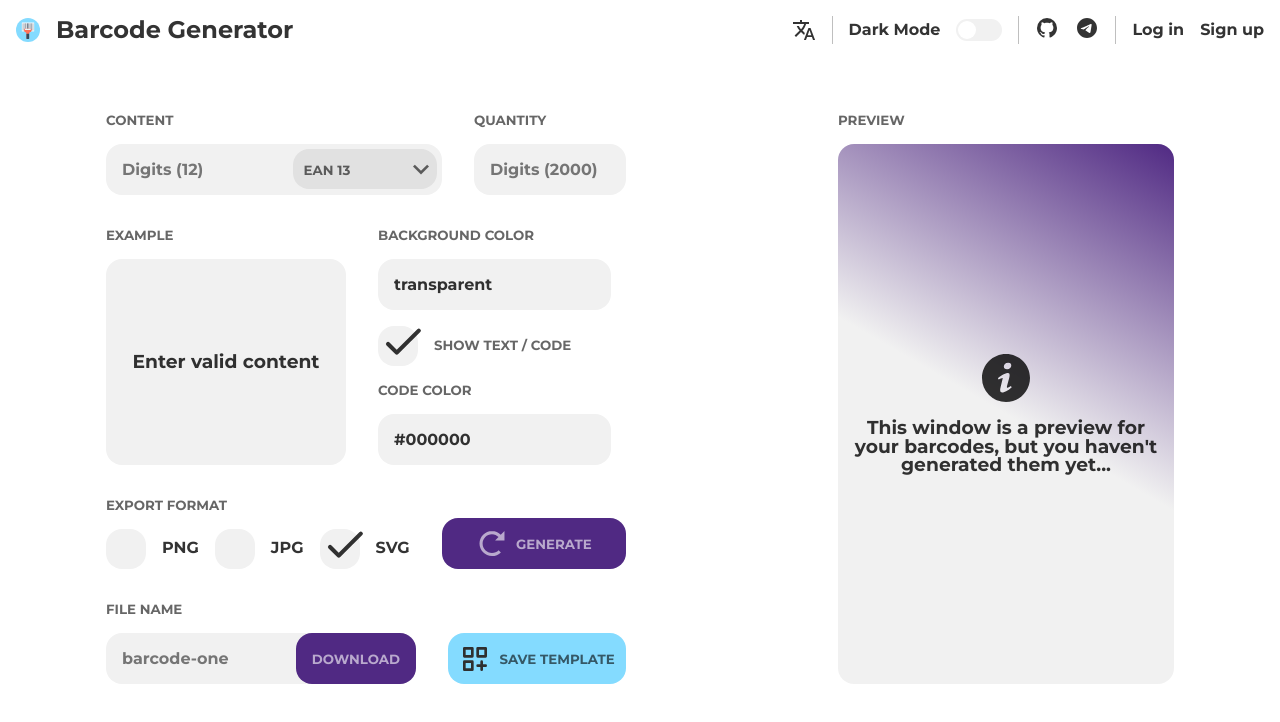
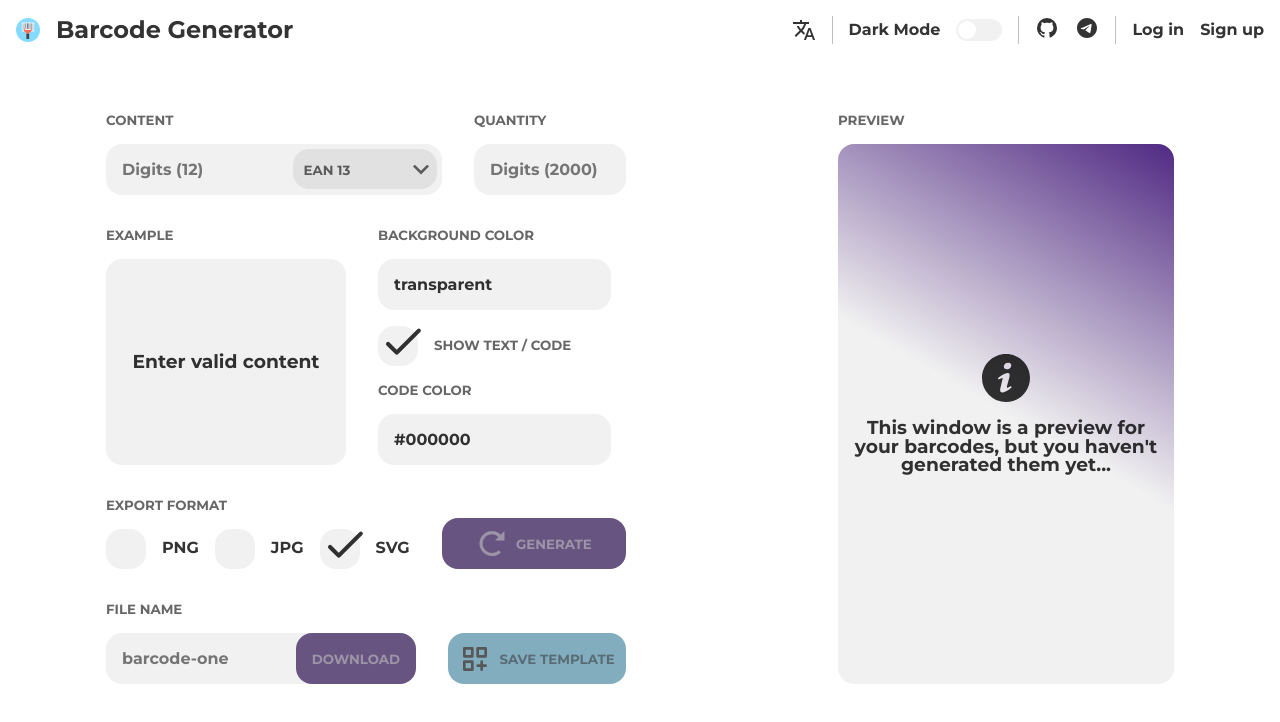
Before and after one commit to afteralls/qb-generator, a Vue app: page /generator in a window 1280 px wide. Shown: the top 722 px of the page. Built offline with nearby package versions, Linux system fonts and the light colour scheme.

Commit message:
create 'modal window' component

```diff
--- a/src/assets/styles/base.module.css
+++ b/src/assets/styles/base.module.css
@@ -4,11 +4,13 @@
   --accent-c-h: rgba(80, 41, 131, 0.7);
   --circle-c: rgb(132, 219, 255);
   --circle-c-tp: rgba(132, 219, 255, 0.7);
+  --template-size: 15.625rem;
 
   /* --darkTheme */
   --dark-bg-c: #242424;
   --dark-wrapper-c: #2f2f2f;
   --dark-wrapper-c-h: rgba(68, 68, 68, 0.7);
+  --dark-modal-bg-c: rgba(68, 68, 68, 0.9);
   --dark-bg-c-tp: rgba(36, 36, 36, 0.7);
   --dark-txt-c: rgba(255, 255, 255, 0.8);
   --dark-txt-c-h: rgba(255, 255, 255, 0.6);
@@ -17,6 +19,7 @@
   --light-bg-c: #ffffff;
   --light-wrapper-c: #f1f1f1;
   --light-wrapper-c-h: rgba(218, 218, 218, 0.7);
+  --light-modal-bg-c: rgba(218, 218, 218, 0.9);
   --light-bg-c-tp: rgba(255, 255, 255, 0.7);
   --light-txt-c: rgba(0, 0, 0, 0.8);
   --light-txt-c-h: rgba(0, 0, 0, 0.6);
@@ -34,6 +37,7 @@ body.dark {
   --tp-c: var(--dark-bg-c-tp);
   --txt-c: var(--dark-txt-c);
   --txt-c-h: var(--dark-txt-c-h);
+  --modal-bg-c: var(--dark-modal-bg-c);
 }
 
 body.light {
@@ -43,4 +47,5 @@ body.light {
   --tp-c: var(--light-bg-c-tp);
   --txt-c: var(--light-txt-c);
   --txt-c-h: var(--light-txt-c-h);
+  --modal-bg-c: var(--light-modal-bg-c);
 }
--- a/src/assets/styles/main.scss
+++ b/src/assets/styles/main.scss
@@ -113,6 +113,26 @@ label::before {
   gap: calc(var(--space) * 3);
 }
 
+._template {
+  display: flex;
+  justify-content: center;
+  align-items: center;
+  flex-direction: column;
+  gap: var(--space);
+  background-color: var(--wrapper-c);
+  border-radius: var(--br-rad);
+  padding: var(--space);
+  height: var(--template-size);
+  min-width: var(--template-size);
+  transition: var(--transition);
+  cursor: pointer;
+  color: var(--txt-c);
+
+  &:hover {
+    background-color: var(--wrapper-c-h);
+  }
+}
+
 ._column {
   display: flex;
   flex-direction: column;
--- /dev/null
+++ b/src/components/GeneratorView/AppModal.vue
@@ -0,0 +1,40 @@
+<template>
+  <Teleport to="body">
+    <Transition name="route">
+      <div v-if="isOpen" class="modal">
+        <div class="modal__window">
+          <p>Hello from the modal!</p>
+          <div class="_btn" @click="$emit('closeModal')"><small>Close</small></div>
+        </div>
+      </div>
+    </Transition>
+  </Teleport>
+</template>
+
+<script setup>
+defineProps(['isOpen'])
+defineEmits(['closeModal'])
+</script>
+
+<style scoped lang="scss">
+.modal {
+  background-color: var(--modal-bg-c);
+  position: fixed;
+  top: 0;
+  width: 100%;
+  height: 100%;
+  z-index: 50;
+  display: flex;
+  justify-content: center;
+  align-items: center;
+
+  &__window {
+    display: flex;
+    flex-direction: column;
+    background-color: var(--wrapper-c);
+    padding: var(--space);
+    border-radius: var(--br-rad);
+    gap: var(--space);
+  }
+}
+</style>
--- a/src/components/GeneratorView/TheExportSection.vue
+++ b/src/components/GeneratorView/TheExportSection.vue
@@ -20,7 +20,10 @@
         </div>
       </div>
     </div>
-    <button @click="generate" :disabled="!set.exampleFlag" class="_btn btn-settings" style="flex: 1 1;">
+    <button
+      @click="generate"
+      :class="{'btn-settings': true, _btn: true, disabled: !set.isCorrect }"
+    >
       <GenerateIcon style="height: 25px; fill: #ffffff99" />
       <small>Generate</small>
     </button>
@@ -37,17 +40,20 @@
         >
         <button
           @click="set.exportFormat === 'svg' ? getSvgs() : getGraphics()"
-          :disabled="!set.generateFlag"
-          class="merge__btn"
+          :class="{merge__btn: true, disabled: !set.isCorrect || !set.generated }"
         >
           <small>Download</small>
         </button>
       </div>
     </div>
-    <button @click="getSvgs" :disabled="!set.generateFlag" class="btn-settings temp-btn">
+    <button
+      @click="isOpen = true"
+      :class="{'btn-settings': true, 'temp-btn': true, disabled: !set.isCorrect }"
+    >
       <CreateIcon />
       <small>Save Template</small>
     </button>
+    <AppModal :isOpen="isOpen" @close-modal="isOpen = false" />
   </div>
 </template>
 
@@ -55,12 +61,14 @@
 import CheckIcon from '@/assets/svg/CheckIcon.vue'
 import CreateIcon from '@/assets/svg/CreateIcon.vue'
 import GenerateIcon from '@/assets/svg/GenerateIcon.vue'
+import AppModal from './AppModal.vue'
 import { useDataStore } from '@/stores/dataStore.js'
 import JSZip from 'jszip'
 import { saveAs } from 'file-saver'
-import { reactive, computed } from 'vue'
+import { computed, ref } from 'vue'
 
 const { set, generate } = useDataStore()
+const isOpen = ref(false)
 const quantityFlag = computed(() => set.quantity === '1' || set.quantity === '')
 
 const getZip = folder => {
@@ -134,7 +142,7 @@ button {
 }
 
 .btn-settings {
-  width: 100%;
+  flex: 1 1;
   display: flex;
   justify-content: center;
   align-items: center;
@@ -176,4 +184,10 @@ button {
     }
   }
 }
+
+.disabled {
+  filter: contrast(0.5);
+  cursor: default;
+  pointer-events: none;
+}
 </style>
--- a/src/components/GeneratorView/ThePreviewSection.vue
+++ b/src/components/GeneratorView/ThePreviewSection.vue
@@ -2,7 +2,7 @@
   <section class="preview">
     <small>Preview</small>
     <div class="preview__wrapper">
-      <div v-if="!set.generateFlag" class="preview__tip">
+      <div v-if="!set.generated" class="preview__tip">
         <InfoIcon />
         <h3>This window is a preview for your barcodes, but you haven't generated them yet...</h3>
       </div>
--- a/src/components/GeneratorView/TheSettingSection.vue
+++ b/src/components/GeneratorView/TheSettingSection.vue
@@ -32,7 +32,7 @@
       <div class="_column">
         <small>Example</small>
         <div class="settings__example">
-          <div v-if="set.exampleFlag" class="_svg-wrapper"><svg id="example"></svg></div>
+          <div v-if="set.isCorrect" class="_svg-wrapper"><svg id="example"></svg></div>
           <h3 v-else>Enter valid content</h3>
         </div>
       </div>
--- a/src/components/HomeView/TheTemplatesSection.vue
+++ b/src/components/HomeView/TheTemplatesSection.vue
@@ -1,9 +1,9 @@
 <template>
   <section class="templates">
-    <div class="templates__wrapper">
-      <div class="tp-wrapper">
+    <div class="templates__container">
+      <div class="templates__wrapper">
         <router-link to="/generator">
-          <div class="template">
+          <div class="_template">
             <CreateIcon />
             <h3>Create a new template</h3>
           </div>
@@ -11,7 +11,7 @@
         <div v-for="template in templates" class="template">
           <h3>{{ template.name }}</h3>
         </div>
-        <div v-if="!templates.value" class="template__tip">
+        <div v-if="!templates.value" class="templates__tip">
           <InfoIcon />
           <h3>The templates you create will appear in this section, try creating the first one!</h3>
           <p>Just generate several types of Qr or barcodes and the system will prompt you to save the settings</p>
@@ -56,34 +56,14 @@ const templates = ref([])
     transparent
   );
 
-  &__wrapper {
+  &__container {
     display: inline-block;
   }
-}
 
-.tp-wrapper {
-  display: flex;
-  width: 100%;
-  gap: var(--space);
-}
-
-.template {
-  display: flex;
-  justify-content: center;
-  align-items: center;
-  flex-direction: column;
-  gap: var(--space);
-  background-color: var(--wrapper-c);
-  border-radius: var(--br-rad);
-  padding: var(--space);
-  height: 250px;
-  min-width: 250px;
-  transition: var(--transition);
-  cursor: pointer;
-  color: var(--txt-c);
-
-  &:hover {
-    background-color: var(--wrapper-c-h);
+  &__wrapper {
+    display: flex;
+    width: 100%;
+    gap: var(--space);
   }
 
   &__tip {
--- a/src/stores/dataStore.js
+++ b/src/stores/dataStore.js
@@ -1,5 +1,5 @@
 import { defineStore } from 'pinia'
-import { computed, reactive, ref, watch } from 'vue'
+import { computed, reactive, watch } from 'vue'
 import JsBarcode from 'jsbarcode'
 
 export const useDataStore = defineStore('data', () => {
@@ -89,12 +89,6 @@ export const useDataStore = defineStore('data', () => {
     }
   ]
 
-  const formats = [
-    { name: 'SVG' },
-    { name: 'JPG' },
-    { name: 'PNG' }
-  ]
-
   const set = reactive({
     standart: 'EAN 13',
     content: '',
@@ -102,11 +96,11 @@ export const useDataStore = defineStore('data', () => {
     codeColor: '#000000',
     showData: true,
     curStandart: standarts[0],
-    exampleFlag: false,
+    isCorrect: false,
     quantity: '',
     exportFormat: 'svg',
     exportName: '',
-    generateFlag: false,
+    generated: false,
     beforeQuanSet: null
   })
 
@@ -125,12 +119,13 @@ export const useDataStore = defineStore('data', () => {
     })
   })
 
-  watch(() => [set.content, set.codeColor, set.bgColor, set.showData], () => {
+  watch(() => [set.content, set.codeColor, set.bgColor, set.showData, set.quantity], () => {
     if (corLengthHandler.value) {
-      set.exampleFlag = true
+      set.isCorrect = true
+      set.generated = false
       generateBarcode('#example', set.content)
     } else {
-      set.exampleFlag = false
+      set.isCorrect = false
     }
   })
 
@@ -160,14 +155,14 @@ export const useDataStore = defineStore('data', () => {
         generateBarcode(`[data-num="${i + 1}"]`, curContent)
       }
     }, 1)
-    set.generateFlag = true
+    set.generated = true
   }
 
   const setDefaultSet = () => {
     set.content = '',
-    set.exampleFlag = false,
-    set.generateFlag = false
+    set.isCorrect = false,
+    set.generated = false
   }
 
-  return { set, standarts, formats, generateBarcode, generate, setDefaultSet }
+  return { set, standarts, generateBarcode, generate, setDefaultSet }
 })
```
Also changed, not shown: src/components/AppTemplate.vue (added, +18 -0 lines), src/stores/mainStore.js (added, +8 -0 lines).
